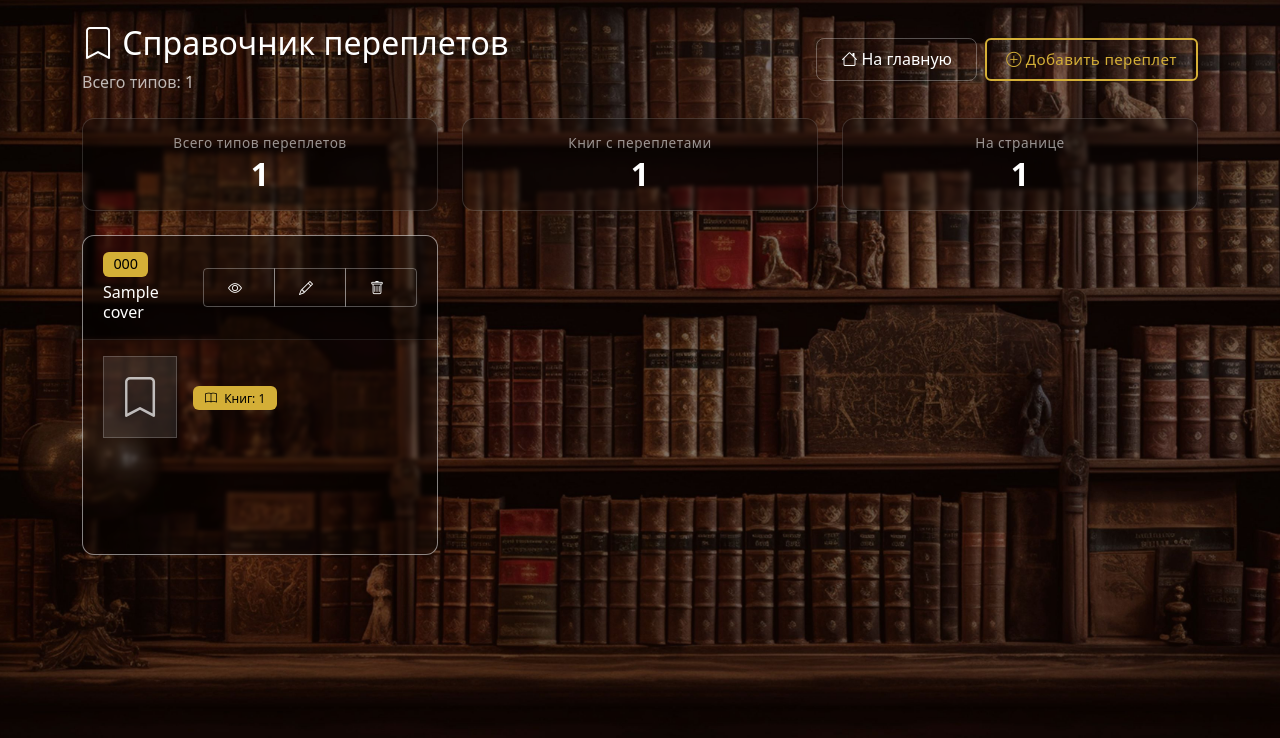
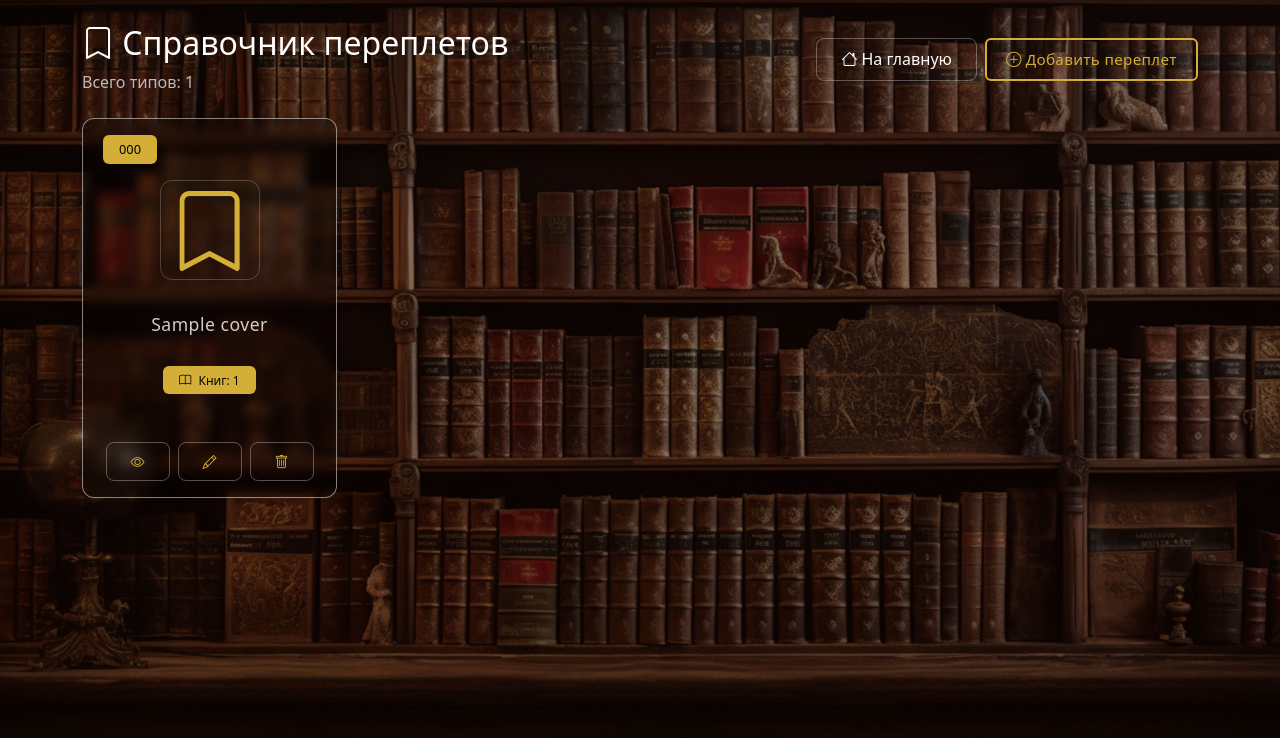
Before and after one commit to intent56/HomeLibrary, a Flask app: page /covers in a window 1280 px wide. Shown: the part 62-800 px from the top of the page. Run offline with Flask 3, Linux system fonts and the light colour scheme; tables that the repository leaves empty hold one stand-in row (values such as "Sample post"); some libraries are stand-ins or nearby versions.

Commit message:
Унифицирован внешний вид. Добавлена пагинация

```diff
--- a/app/templates/cover_list.html
+++ b/app/templates/cover_list.html
@@ -10,17 +10,19 @@ content %}
         <h2 class="text-white">
           <i class="bi bi-bookmark"></i> Справочник переплетов
         </h2>
-        <p class="text-white-50 mb-0">Всего типов: {{ total_covers }}</p>
+        <p class="text-white-50 mb-0">
+          Всего типов: {{ pagination.total if pagination else total_covers }}
+        </p>
       </div>
       <div class="d-flex gap-2 flex-wrap justify-content-center">
-        <!-- 2. КНОПКА "НА ГЛАВНУЮ" - БЕЛЫЙ ТЕКСТ -->
+        <!-- КНОПКА "НА ГЛАВНУЮ" -->
         <a
           href="{{ url_for('main.index') }}"
           class="btn btn-outline-light d-flex align-items-center"
         >
           <i class="bi bi-house me-1"></i> На главную
         </a>
-        <!-- ИЗМЕНЕННАЯ КНОПКА "ДОБАВИТЬ ПЕРЕПЛЕТ" - ИСПОЛЬЗУЕТ КЛАСС btn-edit -->
+        <!-- КНОПКА "ДОБАВИТЬ ПЕРЕПЛЕТ" -->
         <a
           href="{{ url_for('main.add_cover') }}"
           class="btn btn-edit d-flex align-items-center"
@@ -30,120 +32,100 @@ content %}
       </div>
     </div>
 
-    <!-- 3. КАРТОЧКИ СТАТИСТИКИ С ПРОЗРАЧНЫМ ФОНОМ И БЕЛЫМ ТЕКСТОМ -->
-    <div class="row mb-4">
-      <div class="col-md-4">
+    <!-- Сетка типов переплетов -->
+    <div class="row" id="coverGridContainer">
+      <div class="row" id="coverGrid">
+        {% for cover in covers %}
+        <div class="col-md-6 col-lg-4 col-xl-3 mb-4">
+          <!-- КАРТОЧКА ПЕРЕПЛЕТА С БЕЛОЙ РАМКОЙ -->
           <div
-          class="card transparent-card-stat border border-white border-opacity-50"
+            class="card h-100 shadow-sm hover-lift border border-white border-opacity-50 transparent-card-cover"
           >
-          <div class="card-body text-center">
-            <h6 class="card-title text-white-50">Всего типов переплетов</h6>
-            <h2 class="text-white mb-0">{{ total_covers }}</h2>
+            <!-- ВЕРХНЯЯ ЧАСТЬ КАРТОЧКИ: КОД В ЛЕВОМ ВЕРХНЕМ УГЛУ -->
+            <div
+              class="card-header bg-transparent border-0 d-flex justify-content-start align-items-center pt-3 pb-0"
+              style="min-height: 40px"
+            >
+              <span class="badge custom-badge"> {{ cover.code }} </span>
+            </div>
+
+            <!-- ОСНОВНАЯ ЧАСТЬ: КАРТИНКА ПО ЦЕНТРУ, НАЗВАНИЕ ПОД НЕЙ, "КНИГ:" ПОД НАЗВАНИЕМ -->
+            <div class="card-body text-center d-flex flex-column">
+              <div class="mb-3">
+                <div
+                  class="bg-transparent d-inline-flex align-items-center justify-content-center transparent-icon-circle"
+                  style="
+                    width: 100px;
+                    height: 100px;
+                    border: 2px solid rgba(255, 255, 255, 0.3);
+                  "
+                >
+                  <i class="bi bi-bookmark display-1 main-text-color"></i>
                 </div>
               </div>
-      </div>
-      <div class="col-md-4">
-        <div
-          class="card transparent-card-stat border border-white border-opacity-50"
-        >
-          <div class="card-body text-center">
-            <h6 class="card-title text-white-50">Книг с переплетами</h6>
-            <h2 class="text-white mb-0">{{ total_books_with_covers }}</h2>
-          </div>
-        </div>
-      </div>
-      <div class="col-md-4">
-        <div
-          class="card transparent-card-stat border border-white border-opacity-50"
-        >
-          <div class="card-body text-center">
-            <h6 class="card-title text-white-50">На странице</h6>
-            <h2 class="text-white mb-0">{{ covers|length }}</h2>
-          </div>
-        </div>
-      </div>
-    </div>
-
-    <!-- Сетка типов обложек с выравниванием карточек -->
-    <div class="row row-cols-1 row-cols-md-2 row-cols-lg-3 g-4">
-      {% for cover in covers %}
-      <div class="col">
-        <!-- 4. КАРТОЧКА ПЕРЕПЛЕТА С ПРОЗРАЧНЫМ ФОНОМ И БЕЛОЙ РАМКОЙ -->
-        <div
-          class="card h-100 d-flex flex-column transparent-card-cover border border-white border-opacity-50"
-        >
-          <!-- Заголовок с прозрачным фоном и фиксированной высотой -->
-          <div
-            class="card-header transparent-card-header d-flex justify-content-between align-items-center"
-            style="min-height: 80px"
-          >
-            <div class="d-flex flex-column overflow-hidden" style="flex: 1">
-              <!-- ИЗМЕНЕННЫЙ БЕЙДЖ - ТЕПЕРЬ НА ОТДЕЛЬНОЙ СТРОКЕ -->
-              <span
-                class="badge custom-badge mb-1"
-                style="align-self: flex-start; font-size: 0.9rem"
-              >
-                {{ cover.code }}
-              </span>
-              <!-- ИЗМЕНЕННЫЙ БЛОК С НАЗВАНИЕМ - НА СЛЕДУЮЩЕЙ СТРОКЕ -->
+              <!-- НАЗВАНИЕ ПЕРЕПЛЕТА -->
               <h5
-                class="mb-0 text-white text-start"
+                class="card-title text-white"
                 style="
-                  font-size: 1rem;
+                  min-height: 3.6rem;
+                  display: flex;
+                  align-items: center;
+                  justify-content: center;
                   word-break: break-word;
                   line-height: 1.3;
                 "
               >
                 {{ cover.name }}
               </h5>
+              <!-- "КНИГ:" -->
+              <p class="card-text">
+                <span class="badge custom-badge">
+                  <i class="bi bi-book"></i> Книг: {{ cover.cvr_books|length }}
+                </span>
+              </p>
             </div>
-            <div class="btn-group btn-group-sm flex-shrink-0 ms-2" role="group">
+
+            <!-- FOOTER С КНОПКАМИ ДЕЙСТВИЙ -->
+            <div class="card-footer bg-transparent border-top-0 mt-auto">
+              <div class="d-flex justify-content-center gap-2">
                 <a
-                href="{{ url_for('main.cover_view', cover_id=cover.id,
+                  href="{{ url_for('main.cover_view',
+                              cover_id=cover.id,
                               return_page=pagination.page if pagination else 1) }}"
-                class="btn btn-outline-light"
-                title="Просмотр карточки переплета"
+                  class="btn btn-outline-light btn-sm"
+                  title="Просмотр карточки"
                 >
-                <i class="bi bi-eye"></i>
+                  <i class="bi bi-eye main-text-color"></i>
                 </a>
                 <a
-                href="{{ url_for('main.edit_cover', cover_id=cover.id,
+                  href="{{ url_for('main.edit_cover',
+                                       cover_id=cover.id,
                                        return_page=pagination.page if pagination else 1) }}"
-                class="btn btn-outline-light"
-                title="Редактировать переплет"
+                  class="btn btn-outline-light btn-sm"
+                  title="Редактировать"
                 >
-                <i class="bi bi-pencil"></i>
+                  <i class="bi bi-pencil main-text-color"></i>
                 </a>
                 <button
                   type="button"
-                class="btn btn-outline-light"
-                title="Удалить переплет"
+                  class="btn btn-outline-light btn-sm"
+                  title="Удалить"
                   data-bs-toggle="modal"
                   data-bs-target="#deleteCoverModal{{ cover.id }}"
                 >
-                <i class="bi bi-trash"></i>
+                  <i class="bi bi-trash main-text-color"></i>
                 </button>
-            </div>
-          </div>
-
-          <!-- Основное содержимое с фиксированной минимальной высотой -->
-          <div class="card-body d-flex flex-column" style="min-height: 150px">
-            <div class="d-flex align-items-center mb-3">
-              <div class="p-3 me-3 flex-shrink-0 transparent-icon-circle">
-                <i class="bi bi-bookmark display-6 text-white-50"></i>
-              </div>
-              <div class="overflow-hidden">
-                <span class="badge custom-badge">
-                  <i class="bi bi-book"></i> Книг: {{ cover.cvr_books|length }}
-                </span>
-              </div>
               </div>
             </div>
           </div>
         </div>
 
-      <!-- Модальное окно подтверждения удаления (адаптировано для тёмной темы) -->
-      <div class="modal fade" id="deleteCoverModal{{ cover.id }}" tabindex="-1">
+        <!-- МОДАЛЬНОЕ ОКНО ПОДТВЕРЖДЕНИЯ УДАЛЕНИЯ -->
+        <div
+          class="modal fade"
+          id="deleteCoverModal{{ cover.id }}"
+          tabindex="-1"
+        >
           <div class="modal-dialog">
             <div class="modal-content bg-dark text-light">
               <div class="modal-header border-secondary">
@@ -203,88 +190,229 @@ content %}
             </div>
           </div>
         </div>
+        {% else %}
+        <div class="col-12">
+          <div class="text-center py-5">
+            <i class="bi bi-bookmark display-1 text-white-50"></i>
+            <p class="text-white-50 mt-3">Переплеты не найдены</p>
+            <a href="{{ url_for('main.add_cover') }}" class="btn btn-edit">
+              <i class="bi bi-plus-circle"></i> Добавить первый переплет
+            </a>
+          </div>
+        </div>
         {% endfor %}
       </div>
     </div>
+
+    <!-- ПАГИНАЦИЯ -->
+    {% if pagination and pagination.pages > 1 %}
+    <div class="row">
+      <div class="col-12">
+        <div class="pagination-container mt-4">
+          <nav aria-label="Навигация по страницам">
+            <ul
+              class="pagination pagination-sm justify-content-center mb-0"
+              id="transparentPagination"
+            >
+              <li
+                class="page-item {% if pagination.page == 1 %}disabled{% endif %}"
+              >
+                <a
+                  class="page-link"
+                  href="{{ url_for('main.cover_list', page=1) }}"
+                >
+                  <i class="bi bi-chevron-double-left"></i>
+                </a>
+              </li>
+              <li
+                class="page-item {% if pagination.page == 1 %}disabled{% endif %}"
+              >
+                <a
+                  class="page-link"
+                  href="{{ url_for('main.cover_list', page=pagination.prev_num) }}"
+                >
+                  <i class="bi bi-chevron-left"></i>
+                </a>
+              </li>
+
+              {% set left = pagination.page - 2 %} {% set right =
+              pagination.page + 2 %} {% if left < 1 %}{% set left = 1 %}{% endif
+              %} {% if right > pagination.pages %}{% set right =
+              pagination.pages %}{% endif %} {% if left > 1 %}
+              <li class="page-item disabled">
+                <span class="page-link">...</span>
+              </li>
+              {% endif %} {% for p in range(left, right + 1) %}
+              <li
+                class="page-item {% if p == pagination.page %}active{% endif %}"
+              >
+                <a
+                  class="page-link"
+                  href="{{ url_for('main.cover_list', page=p) }}"
+                >
+                  {{ p }}
+                </a>
+              </li>
+              {% endfor %} {% if right < pagination.pages %}
+              <li class="page-item disabled">
+                <span class="page-link">...</span>
+              </li>
+              {% endif %}
+
+              <li
+                class="page-item {% if pagination.page == pagination.pages %}disabled{% endif %}"
+              >
+                <a
+                  class="page-link"
+                  href="{{ url_for('main.cover_list', page=pagination.next_num) }}"
+                >
+                  <i class="bi bi-chevron-right"></i>
+                </a>
+              </li>
+              <li
+                class="page-item {% if pagination.page == pagination.pages %}disabled{% endif %}"
+              >
+                <a
+                  class="page-link"
+                  href="{{ url_for('main.cover_list', page=pagination.pages) }}"
+                >
+                  <i class="bi bi-chevron-double-right"></i>
+                </a>
+              </li>
+            </ul>
+          </nav>
+
+          <div class="text-center text-white-50 small mt-2">
+            Показано: {{ pagination.items|length }} из {{ pagination.total }}
+            записей
+            <span class="mx-2">|</span>
+            Страница {{ pagination.page }} из {{ pagination.pages }}
+          </div>
+        </div>
+      </div>
+    </div>
+    {% endif %}
+  </div>
 </div>
 
-<!-- СТИЛИ ДЛЯ ПРОЗРАЧНЫХ КАРТОЧЕК И ЭЛЕМЕНТОВ -->
+<!-- СТИЛИ -->
 <style>
-  /* 1. Стиль для карточек статистики */
-  .transparent-card-stat {
+  /* 1. УБИРАЕМ ВСЕ ПОДЛОЖКИ ДО ФОНА */
+  #coverGrid,
+  #coverGrid * {
+    background: transparent !important;
+  }
+
+  /* Исключение — карточки с полупрозрачным фоном */
+  #coverGrid .transparent-card-cover {
     background-color: rgba(0, 0, 0, 0.25) !important;
     backdrop-filter: blur(5px);
-    border: 1px solid rgba(255, 255, 255, 0.15) !important;
     transition: all 0.3s ease;
+    min-height: 380px;
+  }
+
+  #coverGrid .transparent-card-cover:hover {
+    background-color: rgba(0, 0, 0, 0.4) !important;
+    transform: translateY(-4px);
+  }
+
+  /* 2. БЕЛАЯ РАМКА ДЛЯ КАРТОЧЕК */
+  #coverGrid .card.border-white {
+    border: 1px solid rgba(255, 255, 255, 0.5) !important;
+  }
+
+  /* 3. ИКОНКА В ЦЕНТРЕ КАРТОЧКИ */
+  .transparent-icon-circle {
+    background-color: rgba(255, 255, 255, 0.1) !important;
+    border: 1px solid rgba(255, 255, 255, 0.2) !important;
+    border-radius: 12px;
+  }
+
+  .main-text-color {
+    color: var(--main-color) !important;
+  }
+
+  /* 4. БЕЙДЖ */
+  /* НОВЫЙ СТИЛЬ ДЛЯ БЕЙДЖА "КНИГ" — ВЫСОКАЯ СПЕЦИФИЧНОСТЬ */
+  #coverGrid .custom-badge,
+  #coverGrid .badge.custom-badge,
+  #coverGrid .card-text .custom-badge {
+    background-color: var(--main-color) !important;
+    color: #000000 !important;
+    font-weight: 500 !important;
+    padding: 0.5rem 1rem !important;
+  }
+
+  /* 5. КАРТОЧКА: ЗАГОЛОВОК, ТЕКСТ, ФУТЕР */
+  #coverGrid .card-title {
+    color: #ffffff !important;
+    min-height: 3.6rem;
+    display: flex;
+    align-items: center;
+    justify-content: center;
+    word-break: break-word;
+    line-height: 1.3;
+    font-size: 1.1rem;
+    margin-bottom: 0.75rem;
+    padding: 0 0.25rem;
+  }
+
+  #coverGrid .card-footer {
+    padding: 0.75rem 1rem 1rem 1rem;
+  }
+
+  /* 6. ПАГИНАЦИЯ С ПРОЗРАЧНЫМИ КНОПКАМИ */
+  .pagination-container {
+    background-color: rgba(0, 0, 0, 0.25) !important;
+    backdrop-filter: blur(8px);
+    border-radius: 8px;
+    padding: 0.75rem 1rem;
+    border: 1px solid rgba(255, 255, 255, 0.08);
+  }
+
+  #transparentPagination .page-link,
+  #transparentPagination .page-link:focus,
+  #transparentPagination .page-link:visited {
+    background-color: transparent !important;
+    border-color: rgba(255, 255, 255, 0.15) !important;
+    color: #ffffff !important;
+    transition: all 0.2s ease;
+  }
+
+  #transparentPagination .page-item:not(.active) .page-link:hover {
+    background-color: rgba(255, 255, 255, 0.1) !important;
+    border-color: rgba(255, 255, 255, 0.3) !important;
     color: #ffffff !important;
   }
 
-  .transparent-card-stat:hover {
-    background-color: rgba(0, 0, 0, 0.35) !important;
-    transform: translateY(-2px);
+  /* АКТИВНАЯ СТРАНИЦА - ЦВЕТ MAIN-COLOR, ЧЁРНЫЙ ТЕКСТ */
+  #transparentPagination .page-item.active .page-link,
+  #transparentPagination .page-item.active .page-link:hover,
+  #transparentPagination .page-item.active .page-link:focus {
+    background-color: var(--main-color) !important;
+    border-color: var(--main-color) !important;
+    color: #000000 !important;
+    box-shadow: none !important;
   }
 
-  /* 2. Стиль для карточек переплетов */
-  .transparent-card-cover {
-    background-color: rgba(0, 0, 0, 0.2) !important;
-    backdrop-filter: blur(5px);
-    transition: all 0.3s ease;
-    border: 1px solid rgba(255, 255, 255, 0.5) !important;
-    min-height: 320px; /* ФИКСИРОВАННАЯ МИНИМАЛЬНАЯ ВЫСОТА */
+  #transparentPagination .page-item.disabled .page-link,
+  #transparentPagination .page-item.disabled .page-link:hover {
+    background-color: transparent !important;
+    border-color: rgba(255, 255, 255, 0.05) !important;
+    color: rgba(255, 255, 255, 0.2) !important;
+    cursor: not-allowed;
   }
 
-  .transparent-card-cover:hover {
-    background-color: rgba(0, 0, 0, 0.35) !important;
-    transform: translateY(-4px);
-  }
-
-  /* 3. Стиль для заголовка карточки переплета */
-  .transparent-card-header {
-    background-color: rgba(0, 0, 0, 0.3) !important;
-    border-bottom: 1px solid rgba(255, 255, 255, 0.1) !important;
-  }
-
-  /* 4. Стиль для иконки в карточке переплета */
-  .transparent-icon-circle {
-    background-color: rgba(255, 255, 255, 0.1) !important;
-    border: 1px solid rgba(255, 255, 255, 0.2) !important;
-  }
-
-  /* 5. Стиль для бейджей */
-  .bg-opacity-75 {
-    --bs-bg-opacity: 0.75;
-  }
-
-  /* НОВЫЙ СТИЛЬ ДЛЯ БЕЙДЖА КОДА - ИСПОЛЬЗУЕТ var(--main-color) */
-  .custom-badge {
-    background-color: var(--main-color) !important;
-    color: #000000 !important;
-    font-weight: 500;
-    padding: 0.35rem 0.75rem;
-  }
-
-  /* 6. Стиль для полупрозрачного алерта в модальном окне */
-  .transparent-alert {
-    background: rgba(255, 193, 7, 0.15) !important;
-    backdrop-filter: blur(5px);
-    border: 1px solid rgba(255, 193, 7, 0.3) !important;
+  /* 7. ОБЩИЕ СТИЛИ */
+  .text-white {
     color: #ffffff !important;
   }
 
-  .transparent-alert i {
-    color: #ffc107 !important;
-  }
-
-  /* 7. Цвет текста */
   .text-white-50 {
     color: rgba(255, 255, 255, 0.7) !important;
   }
 
-  .text-white {
-    color: #ffffff !important;
-  }
-
-  /* 8. Кнопки */
+  /* 8. КНОПКИ */
   .btn-outline-light {
     color: #ffffff !important;
     border-color: rgba(255, 255, 255, 0.3) !important;
```
Also changed, not shown: other parts of app/templates/cover_list.html (+35 -10 lines). Lines whose indentation alone changed are shown as unchanged.
